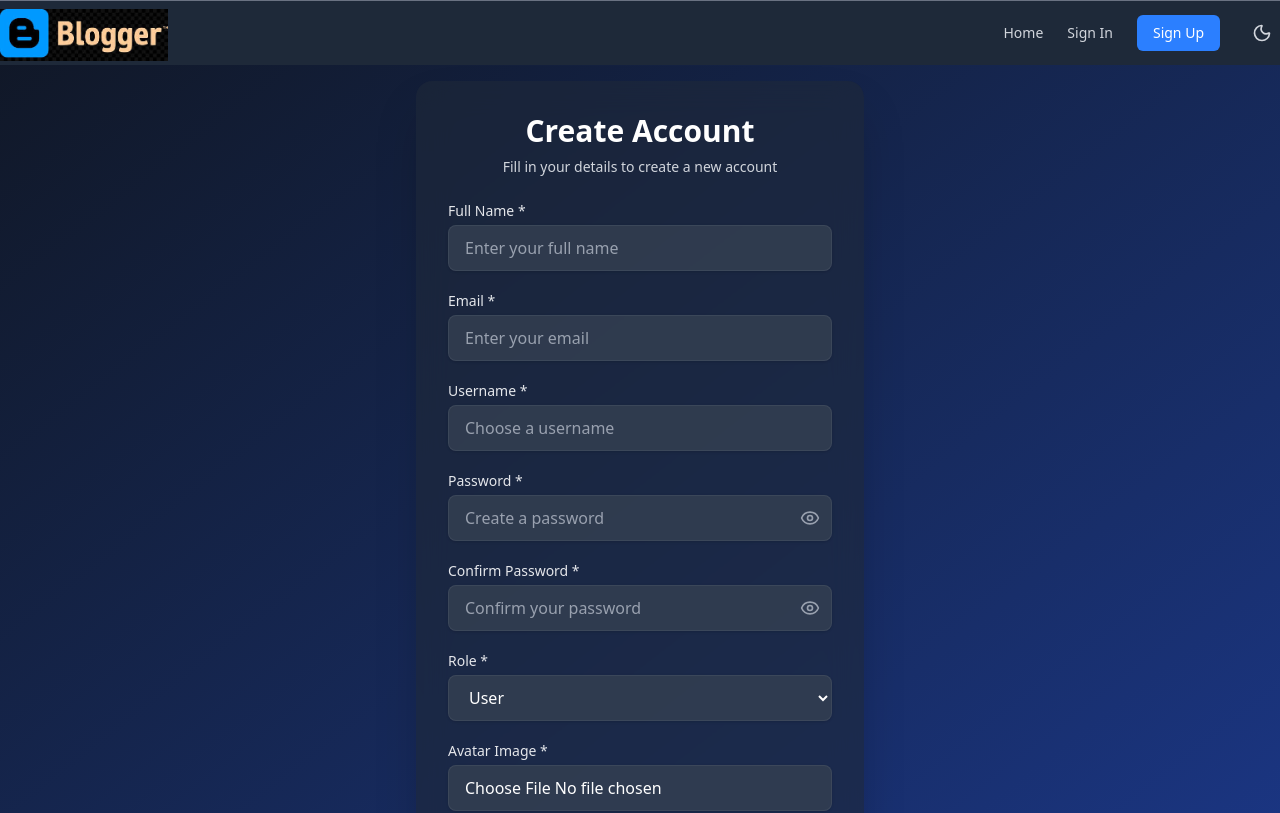
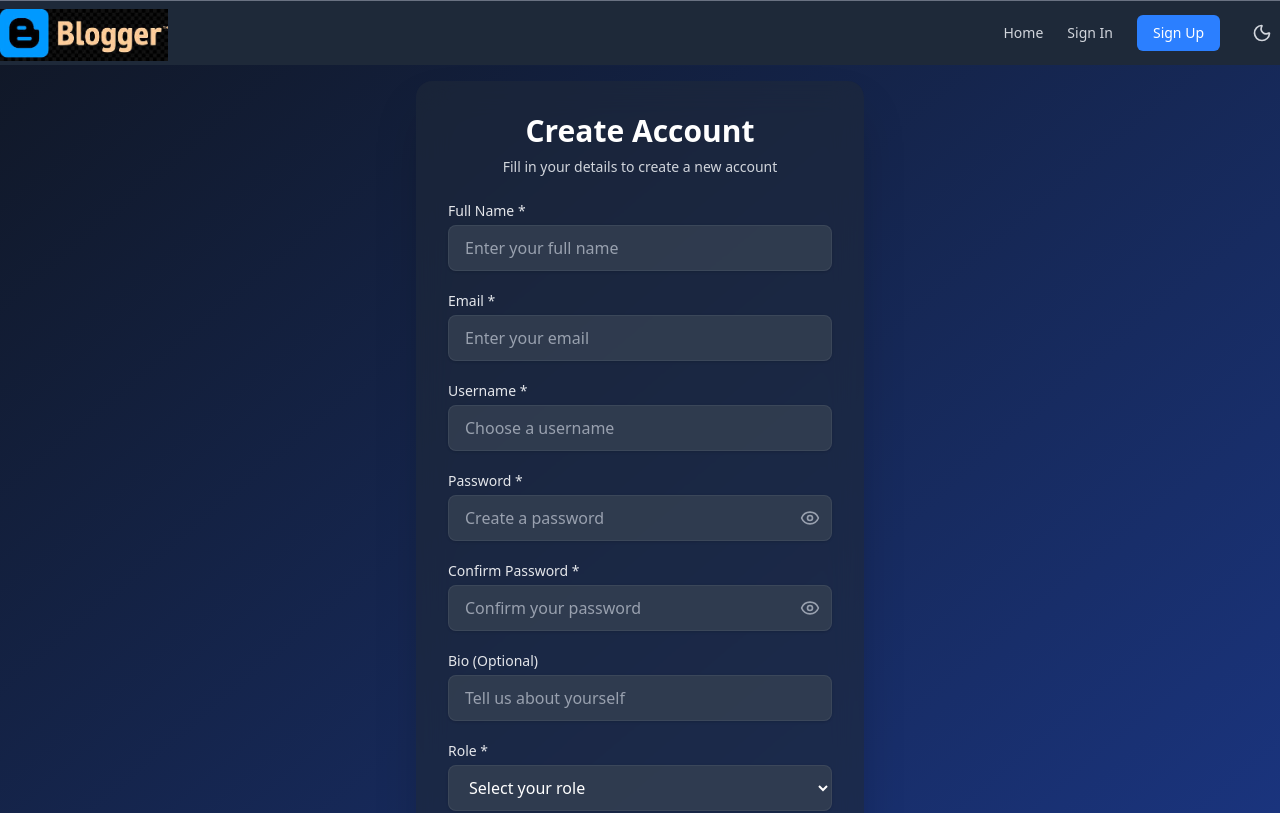
Before and after one commit to Fenil412/Blogging-Platform, a React (Vite) app in the folder client/: page /signup in a window 1280 px wide. Shown: the top 813 px of the page. Built offline with nearby package versions, Linux system fonts and the light colour scheme; no server answers.

Commit message:
connect auth with backend

```diff
--- a/client/src/contexts/AuthContext.jsx
+++ b/client/src/contexts/AuthContext.jsx
@@ -49,7 +49,8 @@ export function AuthProvider({ children }) {
       uploadData.append("email", formData.email);
       uploadData.append("username", formData.username);
       uploadData.append("password", formData.password);
-      uploadData.append("role", formData.role || "user"); // Default to 'user' role
+      uploadData.append("bio", formData.bio || "");
+      uploadData.append("role", formData.role || "user");
 
       if (formData.avatar) {
         uploadData.append("avatar", formData.avatar);
@@ -94,7 +95,7 @@ export function AuthProvider({ children }) {
 
       if (response.data.data?.requiresOtp) {
         setRequiresOtp(true);
-        setEmailForOtp(email || username);
+        setEmailForOtp(response.data.data.email); // Use the email from the response
         return {
           success: true,
           requiresOtp: true,
@@ -198,11 +199,22 @@ export function AuthProvider({ children }) {
     }
   };
 
-  const updateAccountDetails = async ({ fullName, email }) => {
+  const updateAccountDetails = async ({
+    fullName,
+    email,
+    bio,
+    website,
+    location,
+    socialLinks,
+  }) => {
     try {
       const response = await axios.patch("/api/v1/users/update-account", {
         fullName,
         email,
+        bio,
+        website,
+        location,
+        socialLinks,
       });
 
       if (response.data.success) {
@@ -297,7 +309,7 @@ export function AuthProvider({ children }) {
 
   const getUserChannelProfile = async (username) => {
     try {
-      const response = await axios.get(`/api/v1/users/c/${username}`);
+      const response = await axios.get(`/api/v1/users/profile/${username}`);
 
       if (response.data.success) {
         return {
@@ -320,9 +332,9 @@ export function AuthProvider({ children }) {
     }
   };
 
-  const getWatchHistory = async () => {
+  const getReadHistory = async () => {
     try {
-      const response = await axios.get("/api/v1/users/history");
+      const response = await axios.get("/api/v1/users/read-history");
 
       if (response.data.success) {
         return {
@@ -333,14 +345,14 @@ export function AuthProvider({ children }) {
 
       return {
         success: false,
-        message: "Failed to fetch watch history",
+        message: "Failed to fetch read history",
       };
     } catch (error) {
-      console.error("Failed to fetch watch history:", error);
+      console.error("Failed to fetch read history:", error);
       return {
         success: false,
         message:
-          error.response?.data?.message || "Failed to fetch watch history",
+          error.response?.data?.message || "Failed to fetch read history",
       };
     }
   };
@@ -361,7 +373,8 @@ export function AuthProvider({ children }) {
         toast({
           variant: "success",
           title: "Success",
-        description: "Account and all associated images deleted successfully.",
+          description:
+            "Account and all associated images deleted successfully.",
         });
 
         logout();
@@ -429,7 +442,7 @@ export function AuthProvider({ children }) {
     deleteAccount,
     updateCoverImage,
     getUserChannelProfile,
-    getWatchHistory,
+    getReadHistory,
     checkAuthStatus,
   };
 
--- a/client/src/pages/SignUpPage.jsx
+++ b/client/src/pages/SignUpPage.jsx
@@ -11,6 +11,7 @@ export default function SignUpPage() {
     username: "",
     password: "",
     confirmPassword: "",
+    bio: "",
     role: "",
     avatar: null,
     coverImage: null,
@@ -83,6 +84,7 @@ export default function SignUpPage() {
         username: "",
         password: "",
         confirmPassword: "",
+        bio: "",
         role: "",
         avatar: null,
         coverImage: null,
@@ -93,15 +95,7 @@ export default function SignUpPage() {
         navigate("/signin");
       }, 1500);
     } else {
-      if (result.errorCode === "EMAIL_EXISTS") {
-        setError("Email already exists. Please use a different email.");
-      } else if (result.errorCode === "USERNAME_EXISTS") {
-        setError(
-          "Username already exists. Please choose a different username."
-        );
-      } else {
-        setError(result.message || "Registration failed. Please try again.");
-      }
+      setError(result.message || "Registration failed. Please try again.");
     }
   };
 
@@ -127,7 +121,6 @@ export default function SignUpPage() {
               {success}
             </p>
           )}
-
           <div>
             <label
               htmlFor="fullName"
@@ -146,7 +139,6 @@ export default function SignUpPage() {
               className="mt-1 block w-full rounded-lg border border-gray-300/50 bg-white/80 px-4 py-2.5 text-gray-900 shadow-sm focus:border-blue-500 focus:ring-2 focus:ring-blue-500/50 dark:border-gray-600/50 dark:bg-gray-700/80 dark:text-white dark:placeholder-gray-400"
             />
           </div>
-
           <div>
             <label
               htmlFor="email"
@@ -165,7 +157,6 @@ export default function SignUpPage() {
               className="mt-1 block w-full rounded-lg border border-gray-300/50 bg-white/80 px-4 py-2.5 text-gray-900 shadow-sm focus:border-blue-500 focus:ring-2 focus:ring-blue-500/50 dark:border-gray-600/50 dark:bg-gray-700/80 dark:text-white dark:placeholder-gray-400"
             />
           </div>
-
           <div>
             <label
               htmlFor="username"
@@ -184,7 +175,6 @@ export default function SignUpPage() {
               className="mt-1 block w-full rounded-lg border border-gray-300/50 bg-white/80 px-4 py-2.5 text-gray-900 shadow-sm focus:border-blue-500 focus:ring-2 focus:ring-blue-500/50 dark:border-gray-600/50 dark:bg-gray-700/80 dark:text-white dark:placeholder-gray-400"
             />
           </div>
-
           <div>
             <label
               htmlFor="password"
@@ -216,7 +206,6 @@ export default function SignUpPage() {
               </button>
             </div>
           </div>
-
           <div>
             <label
               htmlFor="confirmPassword"
@@ -248,25 +237,43 @@ export default function SignUpPage() {
               </button>
             </div>
           </div>
-
           <div>
-            <label htmlFor="role" className="block text-sm font-medium text-gray-700 dark:text-gray-200">
+            <label
+              htmlFor="bio"
+              className="block text-sm font-medium text-gray-700 dark:text-gray-200"
+            >
+              Bio (Optional)
+            </label>
+            <input
+              id="bio"
+              name="bio"
+              type="text"
+              placeholder="Tell us about yourself"
+              value={formData.bio}
+              onChange={handleInputChange}
+              className="mt-1 block w-full rounded-lg border border-gray-300/50 bg-white/80 px-4 py-2.5 text-gray-900 shadow-sm focus:border-blue-500 focus:ring-2 focus:ring-blue-500/50 dark:border-gray-600/50 dark:bg-gray-700/80 dark:text-white dark:placeholder-gray-400"
+            />
+          </div>
+          <div>
+            <label
+              htmlFor="role"
+              className="block text-sm font-medium text-gray-700 dark:text-gray-200"
+            >
               Role *
             </label>
             <select
               id="role"
               name="role"
-              placeholder="Select your role"
               value={formData.role}
               onChange={handleInputChange}
               required
               className="mt-1 block w-full rounded-lg border border-gray-300/50 bg-white/80 px-4 py-2.5 text-gray-900 shadow-sm focus:border-blue-500 focus:ring-2 focus:ring-blue-500/50 dark:border-gray-600/50 dark:bg-gray-700/80 dark:text-white dark:placeholder-gray-400"
             >
+              <option value="">Select your role</option>
               <option value="user">User</option>
               <option value="admin">Admin</option>
             </select>
           </div>
-
           <div>
             <label
               htmlFor="avatar"
@@ -292,7 +299,6 @@ export default function SignUpPage() {
               </div>
             )}
           </div>
-
           <div>
             <label
               htmlFor="coverImage"
@@ -317,7 +323,6 @@ export default function SignUpPage() {
               </div>
             )}
           </div>
-
           <button
             type="submit"
             disabled={loading}
@@ -326,7 +331,6 @@ export default function SignUpPage() {
             {loading ? "Creating..." : "Create Account"}
           </button>
         </form>
-
         <div className="mt-4 text-center">
           <p className="text-sm text-gray-600 dark:text-gray-300">
             Already have an account?{" "}
```
Also changed, not shown: client/src/pages/SignInPage.jsx (+39 -51 lines), 2 other files (tests, documents, lock files or other folders). Lines whose indentation alone changed are shown as unchanged.
